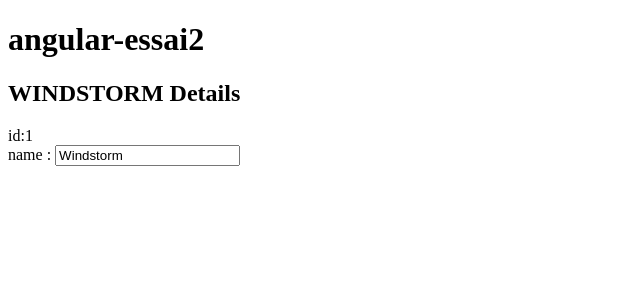
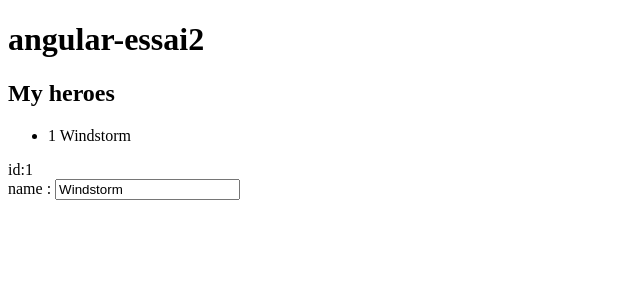
Before and after one commit to leilalolo/exo-angular, an Angular app: page / in a window 1280 px wide. Shown: the top 300 px of the page, without its empty margins (0-640 px from the left). Built offline with nearby package versions, Linux system fonts and the light colour scheme.

Commit message:
début de partie 2

```diff
--- a/src/app/heroes/heroes.component.html
+++ b/src/app/heroes/heroes.component.html
@@ -1,4 +1,9 @@
-<h2>{{hero.name | uppercase}} Details</h2>
+<h2>My heroes</h2>
+<ul>
+  <li class="heroes">
+    <span class="badge">{{hero.id}}</span> {{hero.name}}
+  </li>
+</ul>
 
 <div>
   <span>id:</span>{{hero.id}}
--- a/src/app/heroes/heroes.component.ts
+++ b/src/app/heroes/heroes.component.ts
@@ -15,6 +15,8 @@ export class HeroesComponent implements OnInit {
 
   };
 
+  heroes = HEROES;
+
   constructor() { }
 
   ngOnInit() {
```
